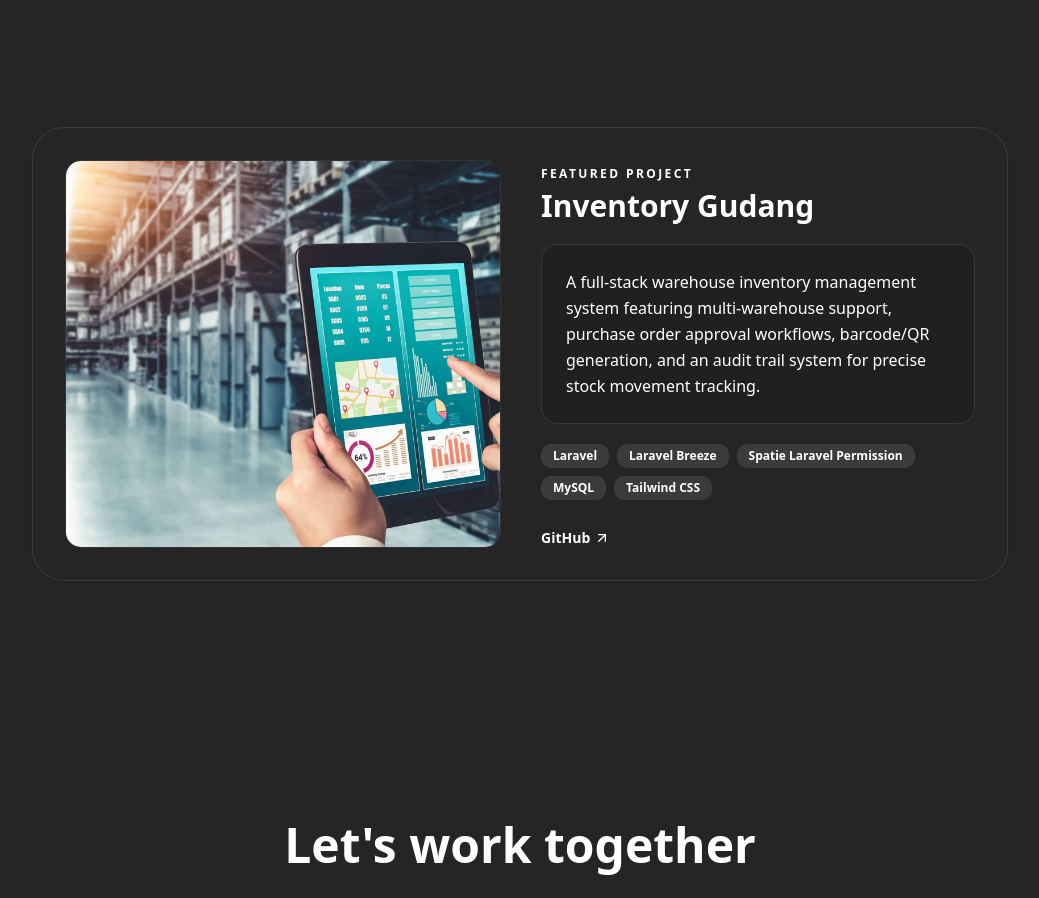
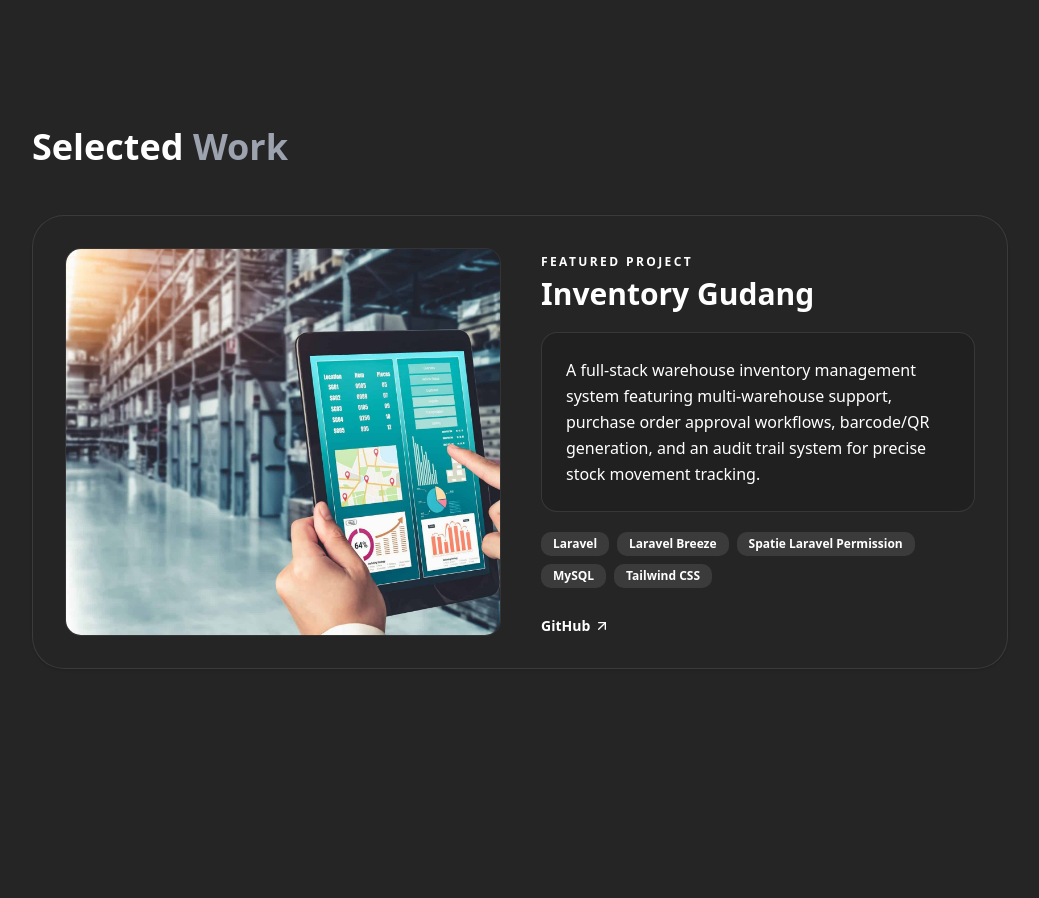
Before and after one commit to hastabdwn/portfolio, a Next.js app: page / in a window 1280 px wide. Shown: the part 1480-2378 px from the top of the page, without its empty margins (120-1159 px from the left). Built offline with nearby package versions, Linux system fonts and the light colour scheme.

Commit message:
Add header for Featured Projects section

```diff
--- a/app/components/FeaturedProjects.tsx
+++ b/app/components/FeaturedProjects.tsx
@@ -6,6 +6,10 @@ export default function FeaturedProjects() {
   return (
     <section className="py-20" id="projects">
       <div className="space-y-12">
+        <h2 className="text-4xl font-bold">
+          Selected
+          <span className="text-muted-foreground"> Work</span>
+        </h2>
         {projects.map((project: Project, index: number) => (
           <div
             key={index}
```
